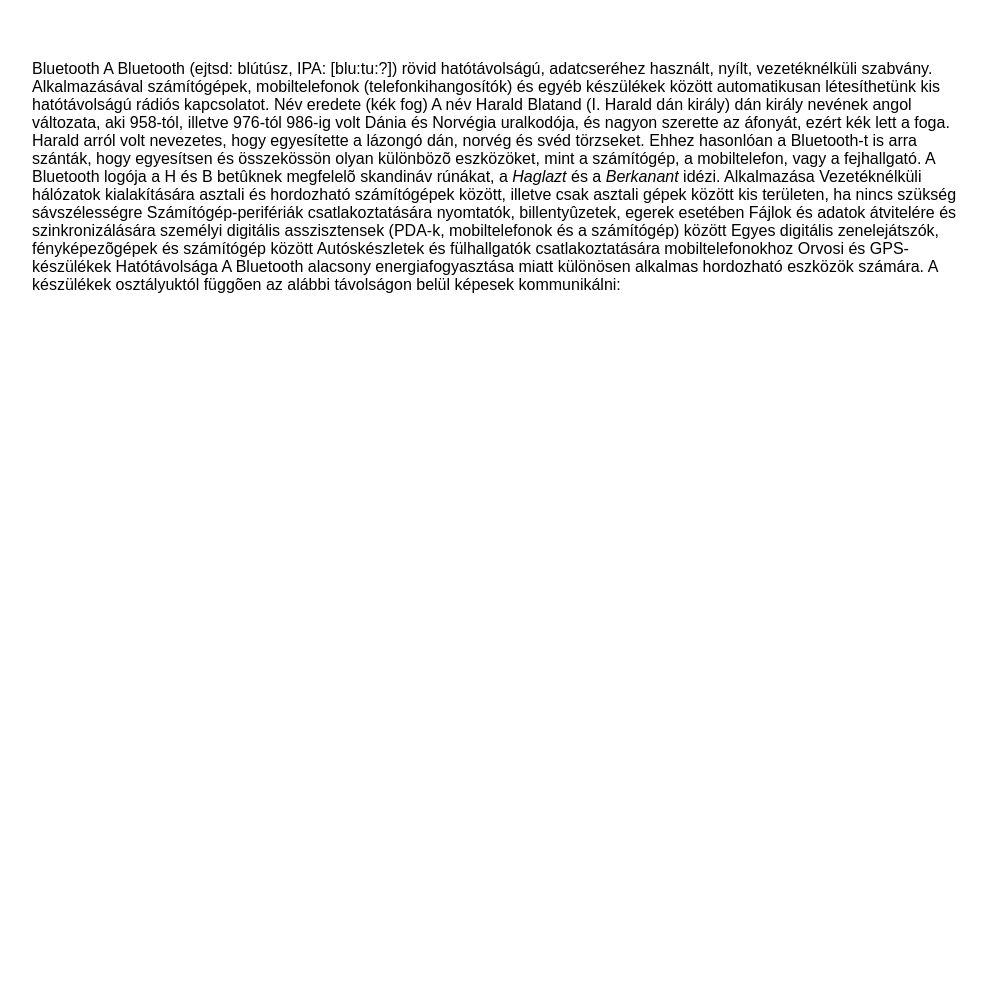
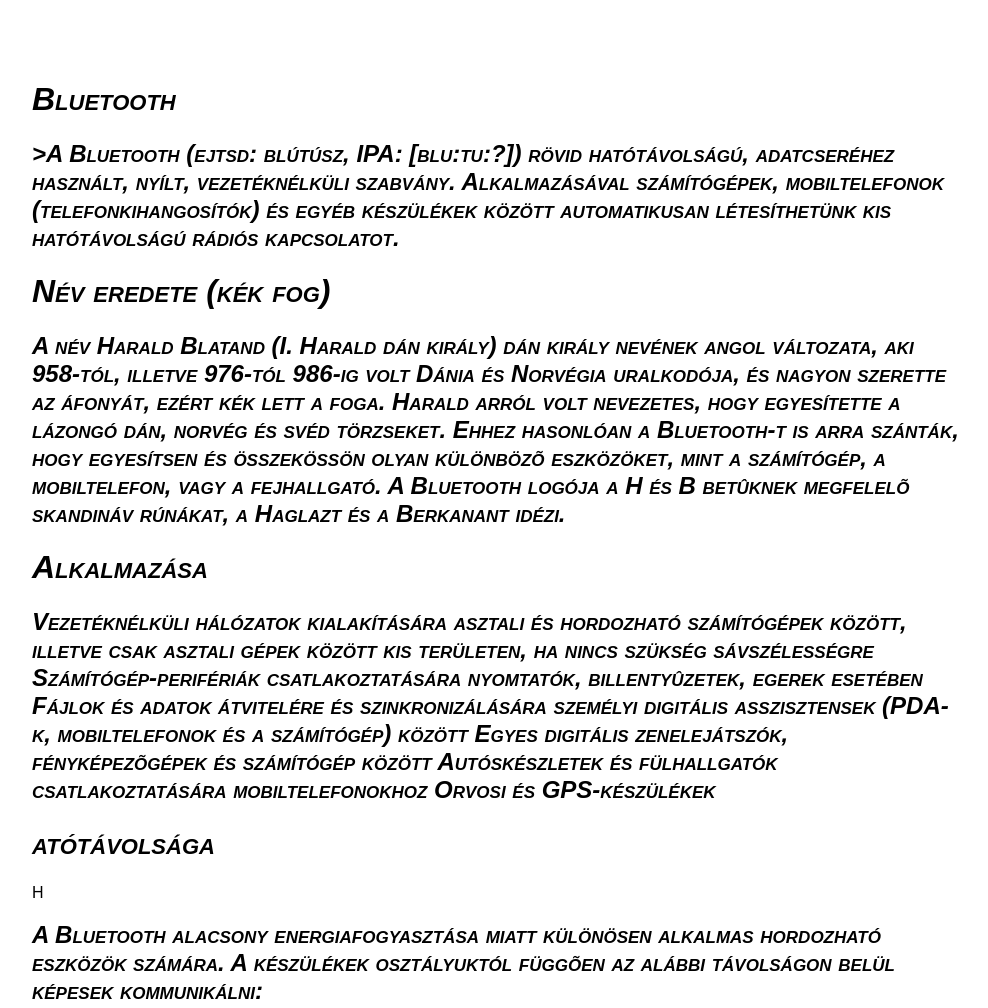
Before and after one commit to JonasRoland/dolgozat, a plain HTML site: page index.html in a window 1280 px wide. Shown: the whole page, without its empty margins (143-1131 px from the left). Before the commit the page ends 800 px from the top, so only its background shows below. Drawn offline with Linux system fonts and the light colour scheme.

Commit message:
5.feladat

```diff
--- a/index.html
+++ b/index.html
@@ -8,26 +8,26 @@
   </head>
   <body>
   <div id="content">
-    Bluetooth
+    <h1>Bluetooth</h1>
 
-    A Bluetooth (ejtsd: blútúsz, IPA: [blu:tu:?]) rövid hatótávolságú, adatcseréhez használt, nyílt, vezetéknélküli szabvány. Alkalmazásával számítógépek, mobiltelefonok (telefonkihangosítók) és egyéb készülékek között automatikusan létesíthetünk kis hatótávolságú rádiós kapcsolatot.
+    <h2>>A Bluetooth (ejtsd: blútúsz, IPA: [blu:tu:?]) rövid hatótávolságú, adatcseréhez használt, nyílt, vezetéknélküli szabvány. Alkalmazásával számítógépek, mobiltelefonok (telefonkihangosítók) és egyéb készülékek között automatikusan létesíthetünk kis hatótávolságú rádiós kapcsolatot.</h2>
 
-    Név eredete (kék fog)
+    <h1>Név eredete (kék fog)</h1>
 
-    A név Harald Blatand (I. Harald dán király) dán király nevének angol változata, aki 958-tól, illetve 976-tól 986-ig volt Dánia és Norvégia uralkodója, és nagyon szerette az áfonyát, ezért kék lett a foga. Harald arról volt nevezetes, hogy egyesítette a lázongó dán, norvég és svéd törzseket. Ehhez hasonlóan a Bluetooth-t is arra szánták, hogy egyesítsen és összekössön olyan különbözõ eszközöket, mint a számítógép, a mobiltelefon, vagy a fejhallgató. A Bluetooth logója a H és B betûknek megfelelõ skandináv rúnákat, a <i>Haglazt</i> és a <i>Berkanant</i> idézi.
+    <h2>A név Harald Blatand (I. Harald dán király) dán király nevének angol változata, aki 958-tól, illetve 976-tól 986-ig volt Dánia és Norvégia uralkodója, és nagyon szerette az áfonyát, ezért kék lett a foga. Harald arról volt nevezetes, hogy egyesítette a lázongó dán, norvég és svéd törzseket. Ehhez hasonlóan a Bluetooth-t is arra szánták, hogy egyesítsen és összekössön olyan különbözõ eszközöket, mint a számítógép, a mobiltelefon, vagy a fejhallgató. A Bluetooth logója a H és B betûknek megfelelõ skandináv rúnákat, a <i>Haglazt</i> és a <i>Berkanant</i> idézi.</h2>
 
-    Alkalmazása
+    <h1>Alkalmazása</h1>
 
-    Vezetéknélküli hálózatok kialakítására asztali és hordozható számítógépek között, illetve csak asztali gépek között kis területen, ha nincs szükség sávszélességre
+    <h2>Vezetéknélküli hálózatok kialakítására asztali és hordozható számítógépek között, illetve csak asztali gépek között kis területen, ha nincs szükség sávszélességre
     Számítógép-perifériák csatlakoztatására nyomtatók, billentyûzetek, egerek esetében
     Fájlok és adatok átvitelére és szinkronizálására személyi digitális asszisztensek (PDA-k, mobiltelefonok és a számítógép) között
     Egyes digitális zenelejátszók, fényképezõgépek és számítógép között
     Autóskészletek és fülhallgatók csatlakoztatására mobiltelefonokhoz
-    Orvosi és GPS-készülékek
+    Orvosi és GPS-készülékek</h2>
 
-    Hatótávolsága
+    <h1>atótávolsága</h1>H
 
-    A Bluetooth alacsony energiafogyasztása miatt különösen alkalmas hordozható eszközök számára. A készülékek osztályuktól függõen az alábbi távolságon belül képesek kommunikálni:
+    <h2>A Bluetooth alacsony energiafogyasztása miatt különösen alkalmas hordozható eszközök számára. A készülékek osztályuktól függõen az alábbi távolságon belül képesek kommunikálni:</h2>
 
   </div>
 </body>
```
